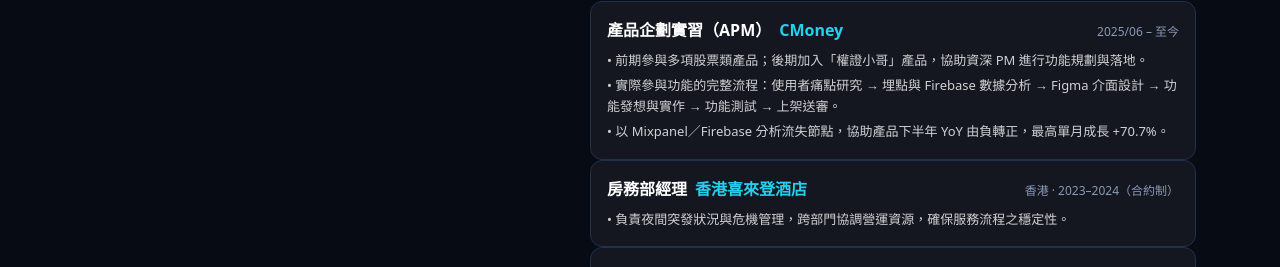
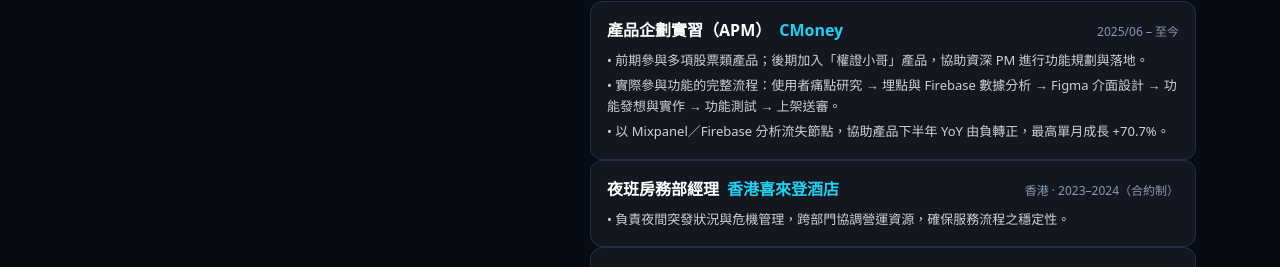
Before and after one commit to a96020183/ken-chui, a React (Vite) app: page / in a window 1280 px wide. Shown: the part 2374-2641 px from the top of the page. Built offline with nearby package versions, Linux system fonts and the light colour scheme.

Commit message:
fix: 喜來登職稱改為夜班房務部經理

```diff
--- a/src/data/profile.js
+++ b/src/data/profile.js
@@ -42,7 +42,7 @@
       ],
     },
     {
-      role: '房務部經理',
+      role: '夜班房務部經理',
       org: '香港喜來登酒店',
       period: '香港 · 2023–2024（合約制）',
       points: [
```
Also changed, not shown: 1 other file (tests, documents, lock files or other folders).
